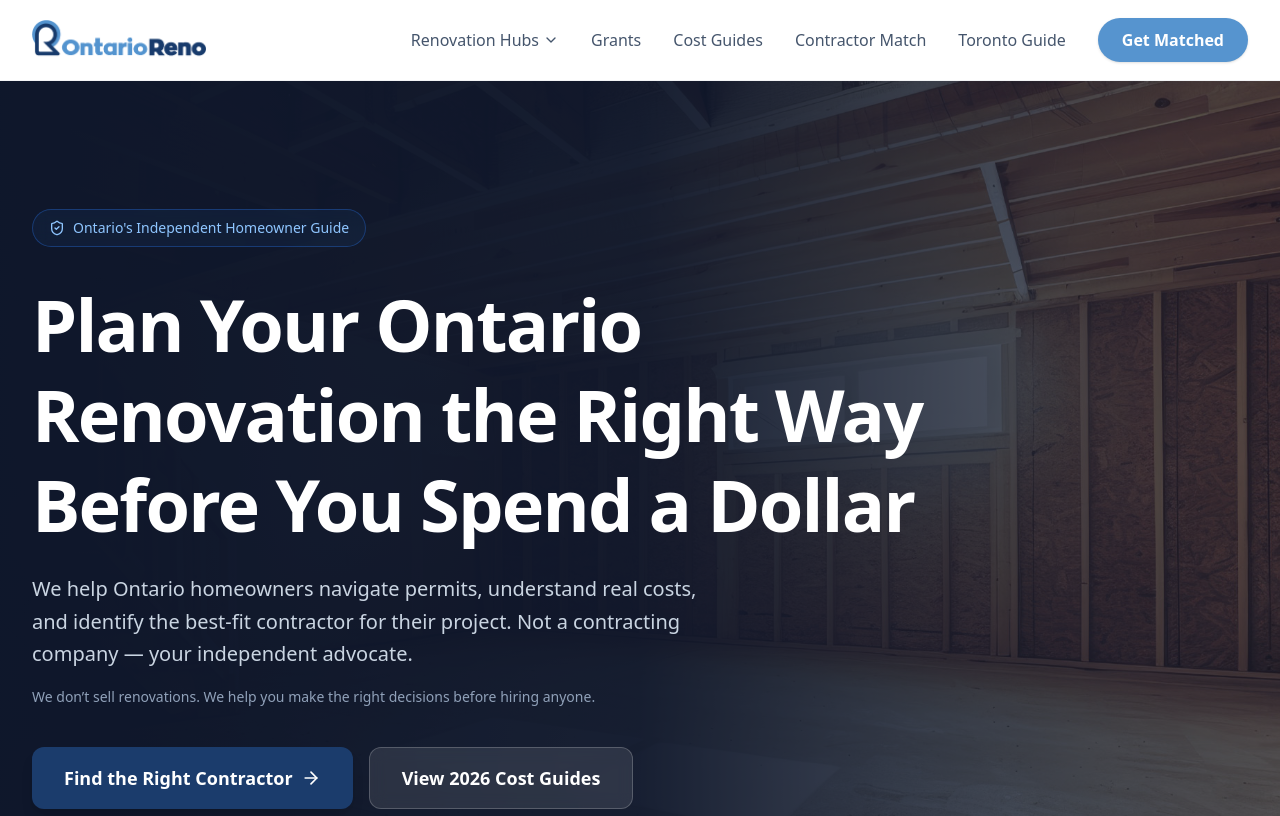
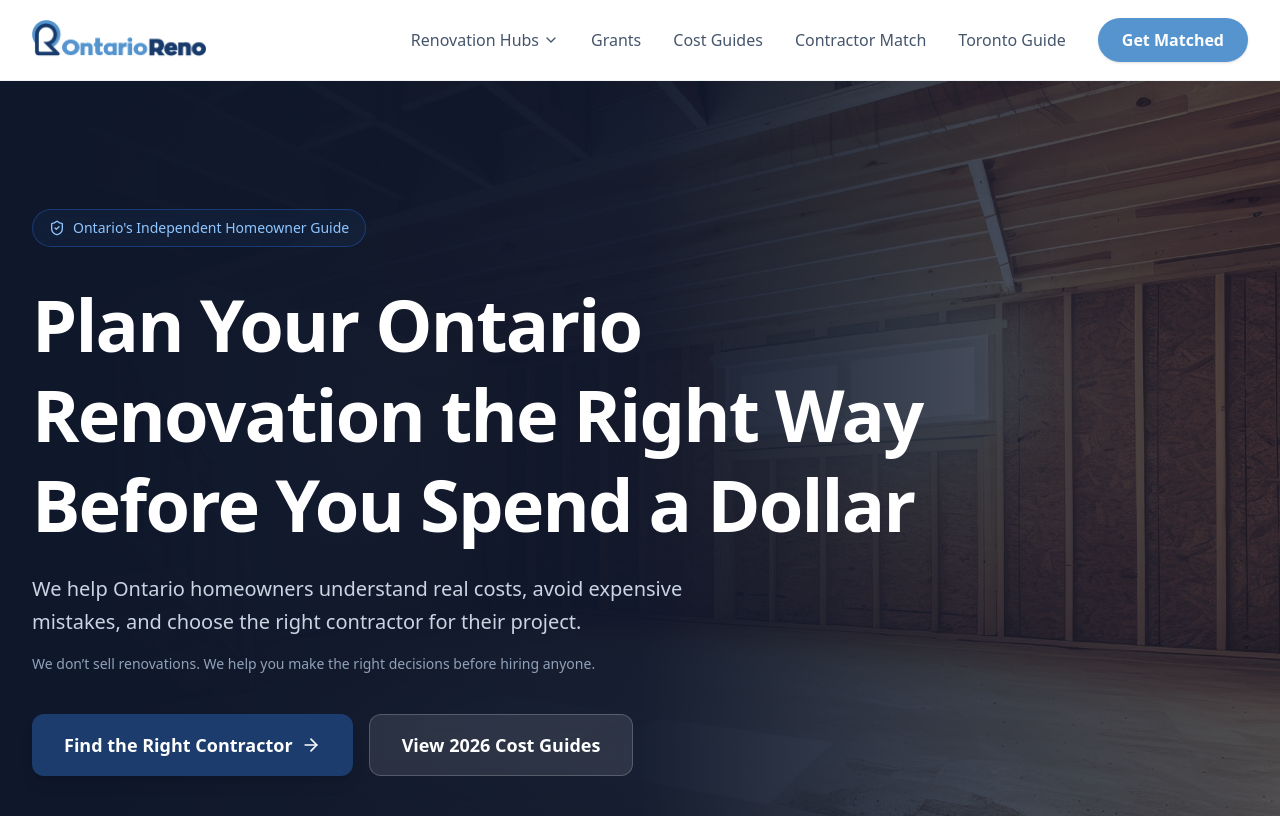
Before and after one commit to mapsforfield/ontarioreno, a React (Vite) app: page / in a window 1280 px wide. Shown: the top 816 px of the page. Built offline with nearby package versions, Linux system fonts and the light colour scheme.

Commit message:
update site

```diff
--- a/src/pages/Home.tsx
+++ b/src/pages/Home.tsx
@@ -178,7 +178,7 @@ export default function Home() {
           </h1>
 
           <p className="text-xl text-slate-300 mb-4 max-w-2xl leading-relaxed">
-            We help Ontario homeowners navigate permits, understand real costs, and identify the best-fit contractor for their project. Not a contracting company — your independent advocate.
+            We help Ontario homeowners understand real costs, avoid expensive mistakes, and choose the right contractor for their project.
           </p>
 
           <p className="text-sm text-slate-400 mb-10 max-w-2xl">
@@ -208,7 +208,7 @@ export default function Home() {
               <CheckCircle2 className="w-5 h-5 text-emerald-500" /> Independent guidance
             </div>
             <div className="flex items-center gap-2">
-              <CheckCircle2 className="w-5 h-5 text-emerald-500" /> Ontario specific
+              <CheckCircle2 className="w-5 h-5 text-emerald-500" /> Built for Ontario homeowners
             </div>
           </div>
         </div>
```
